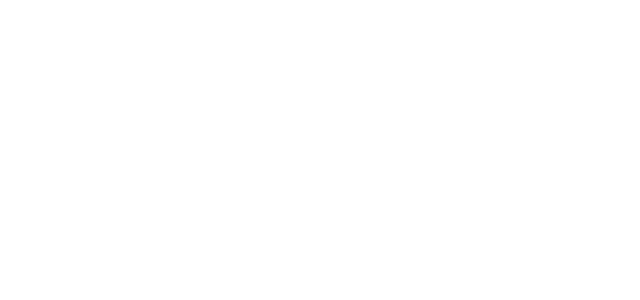
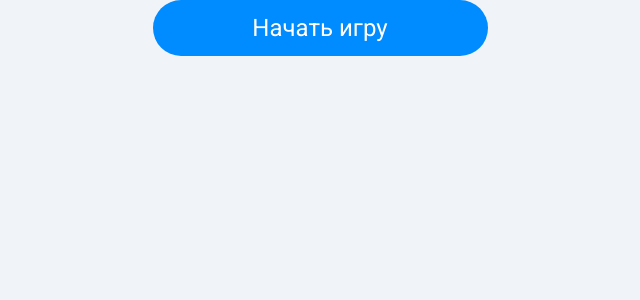
Before and after one commit to Sinonaz/vue-remember-words, a Vue app: page / in a window 1280 px wide. Shown: the top 300 px of the page, without its empty margins (320-960 px from the left). Built offline with nearby package versions, Linux system fonts and the light colour scheme.

Commit message:
Создаёт компонент кнопки

```diff
--- a/src/App.vue
+++ b/src/App.vue
@@ -1,7 +1,17 @@
-<script setup></script>
+<script setup>
+import AppButton from './components/AppButton.vue'
+</script>
 
 <template>
-  <main></main>
+  <main>
+    <AppButton> Начать игру </AppButton>
+  </main>
 </template>
 
-<style scoped></style>
+<style scoped>
+main {
+  display: flex;
+  justify-content: center;
+  align-items: center;
+}
+</style>
--- a/src/assets/base.css
+++ /dev/null
@@ -1,86 +0,0 @@
-/* color palette from <https://github.com/vuejs/theme> */
-:root {
-  --vt-c-white: #ffffff;
-  --vt-c-white-soft: #f8f8f8;
-  --vt-c-white-mute: #f2f2f2;
-
-  --vt-c-black: #181818;
-  --vt-c-black-soft: #222222;
-  --vt-c-black-mute: #282828;
-
-  --vt-c-indigo: #2c3e50;
-
-  --vt-c-divider-light-1: rgba(60, 60, 60, 0.29);
-  --vt-c-divider-light-2: rgba(60, 60, 60, 0.12);
-  --vt-c-divider-dark-1: rgba(84, 84, 84, 0.65);
-  --vt-c-divider-dark-2: rgba(84, 84, 84, 0.48);
-
-  --vt-c-text-light-1: var(--vt-c-indigo);
-  --vt-c-text-light-2: rgba(60, 60, 60, 0.66);
-  --vt-c-text-dark-1: var(--vt-c-white);
-  --vt-c-text-dark-2: rgba(235, 235, 235, 0.64);
-}
-
-/* semantic color variables for this project */
-:root {
-  --color-background: var(--vt-c-white);
-  --color-background-soft: var(--vt-c-white-soft);
-  --color-background-mute: var(--vt-c-white-mute);
-
-  --color-border: var(--vt-c-divider-light-2);
-  --color-border-hover: var(--vt-c-divider-light-1);
-
-  --color-heading: var(--vt-c-text-light-1);
-  --color-text: var(--vt-c-text-light-1);
-
-  --section-gap: 160px;
-}
-
-@media (prefers-color-scheme: dark) {
-  :root {
-    --color-background: var(--vt-c-black);
-    --color-background-soft: var(--vt-c-black-soft);
-    --color-background-mute: var(--vt-c-black-mute);
-
-    --color-border: var(--vt-c-divider-dark-2);
-    --color-border-hover: var(--vt-c-divider-dark-1);
-
-    --color-heading: var(--vt-c-text-dark-1);
-    --color-text: var(--vt-c-text-dark-2);
-  }
-}
-
-*,
-*::before,
-*::after {
-  box-sizing: border-box;
-  margin: 0;
-  font-weight: normal;
-}
-
-body {
-  min-height: 100vh;
-  color: var(--color-text);
-  background: var(--color-background);
-  transition:
-    color 0.5s,
-    background-color 0.5s;
-  line-height: 1.6;
-  font-family:
-    Inter,
-    -apple-system,
-    BlinkMacSystemFont,
-    'Segoe UI',
-    Roboto,
-    Oxygen,
-    Ubuntu,
-    Cantarell,
-    'Fira Sans',
-    'Droid Sans',
-    'Helvetica Neue',
-    sans-serif;
-  font-size: 15px;
-  text-rendering: optimizeLegibility;
-  -webkit-font-smoothing: antialiased;
-  -moz-osx-font-smoothing: grayscale;
-}
--- a/src/assets/main.css
+++ b/src/assets/main.css
@@ -1,35 +1,22 @@
-@import './base.css';
+@import url('https://fonts.googleapis.com/css2?family=Roboto:ital,wght@0,100..900;1,100..900&display=swap');
 
-#app {
-  max-width: 1280px;
-  margin: 0 auto;
-  padding: 2rem;
-  font-weight: normal;
+:root {
+  --font: 'Roboto', sans-serif;
+  --body-bg: #f0f4f8;
+  --c-primary: #008bfe;
 }
 
-a,
-.green {
-  text-decoration: none;
-  color: hsla(160, 100%, 37%, 1);
-  transition: 0.4s;
-  padding: 3px;
+html {
+  height: 100%;
 }
 
-@media (hover: hover) {
-  a:hover {
-    background-color: hsla(160, 100%, 37%, 0.2);
-  }
+body {
+  margin: 0;
+  height: 100%;
+  font-family: var(--font);
+  background: var(--body-bg);
+  font-synthesis: none;
+  text-rendering: optimizeLegibility;
+  -webkit-font-smoothing: antialiased;
+  -moz-osx-font-smoothing: grayscale;
 }
-
-@media (min-width: 1024px) {
-  body {
-    display: flex;
-    place-items: center;
-  }
-
-  #app {
-    display: grid;
-    grid-template-columns: 1fr 1fr;
-    padding: 0 2rem;
-  }
-}
--- /dev/null
+++ b/src/components/AppButton.vue
@@ -0,0 +1,22 @@
+<template>
+  <button class="button" type="button">
+    <slot />
+  </button>
+</template>
+
+<script setup></script>
+
+<style scoped>
+.button {
+  min-width: 335px;
+  padding: 16px;
+  background: var(--c-primary);
+  font-size: 24px;
+  line-height: 1;
+  font-family: var(--font);
+  color: white;
+  border: none;
+  border-radius: 100px;
+  cursor: pointer;
+}
+</style>
```
